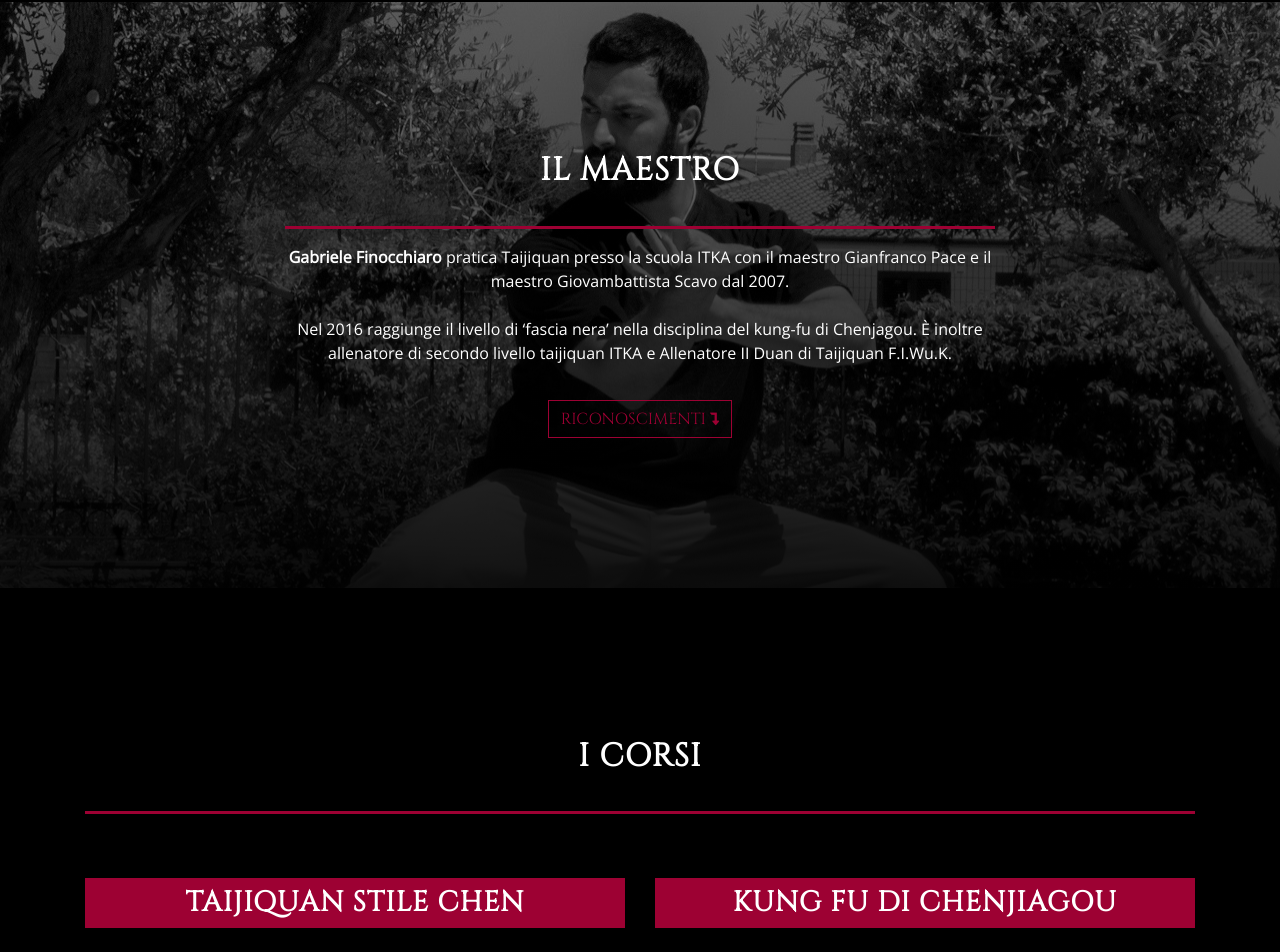
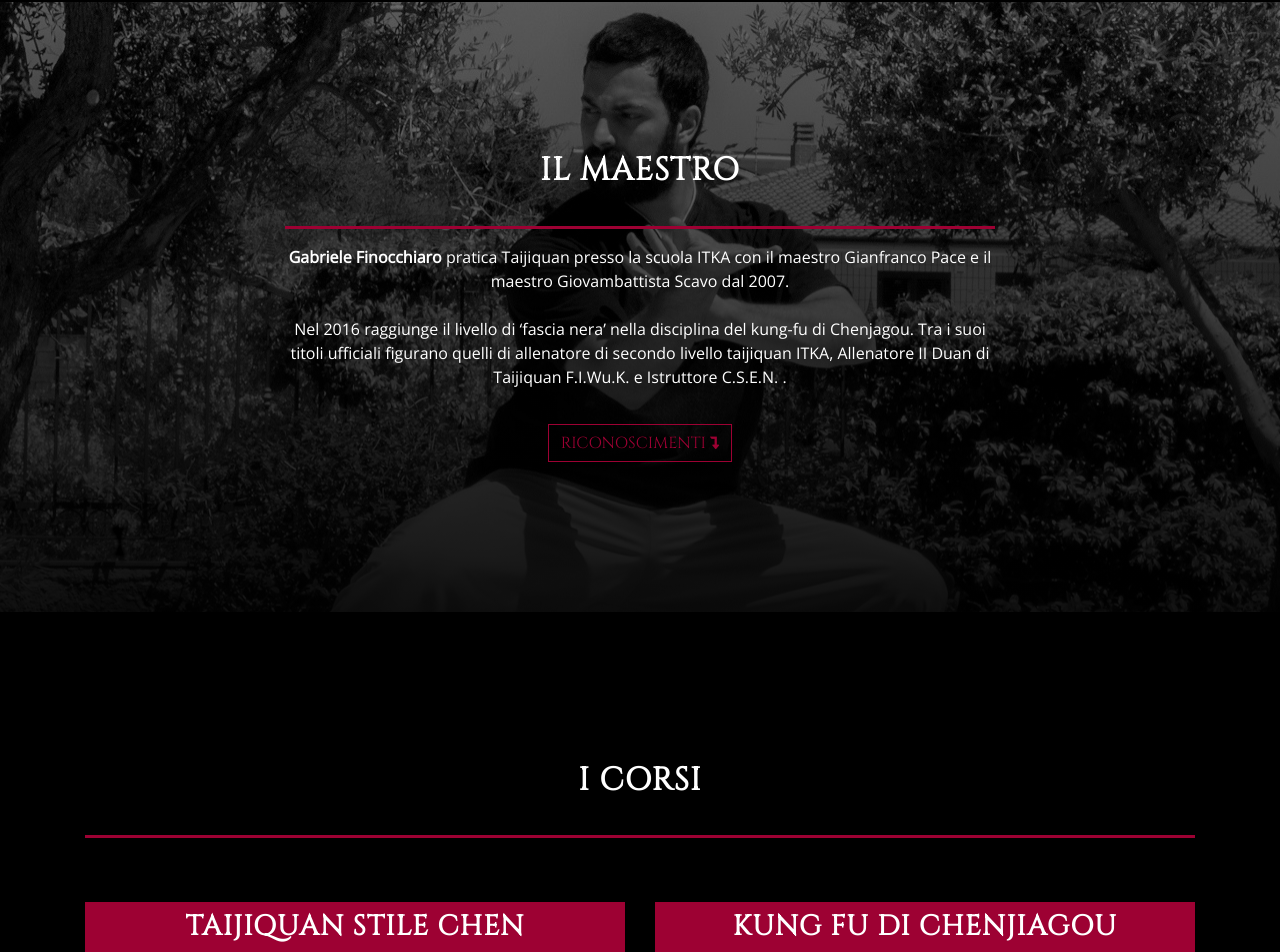
Before and after one commit to raphael2692/landing_page_01, a plain HTML site: page index.html in a window 1280 px wide. Shown: the part 1445-2397 px from the top of the page. Drawn offline with nearby package versions, Linux system fonts and the light colour scheme.

Commit message:
Update index.html

```diff
--- a/index.html
+++ b/index.html
@@ -143,8 +143,8 @@
           <span>Gabriele Finocchiaro</strong>
         </span> pratica Taijiquan presso la scuola ITKA con il maestro Gianfranco Pace e il maestro Giovambattista Scavo dal 2007.
         <br>
-        <br> Nel 2016 raggiunge il livello di ‘fascia nera’ nella disciplina del kung-fu di Chenjagou. È inoltre allenatore di
-        secondo livello taijiquan ITKA e Allenatore II Duan di Taijiquan F.I.Wu.K.
+        <br> Nel 2016 raggiunge il livello di ‘fascia nera’ nella disciplina del kung-fu di Chenjagou. Tra i suoi titoli ufficiali figurano quelli di allenatore di
+        secondo livello taijiquan ITKA, Allenatore II Duan di Taijiquan F.I.Wu.K. e Istruttore C.S.E.N. .
         </p>
 
         <a class="btn btn-default myButton" data-toggle="collapse" href="#riconoscimenti" role="button" aria-expanded="false" aria-controls="riconoscimenti">Riconoscimenti
```
